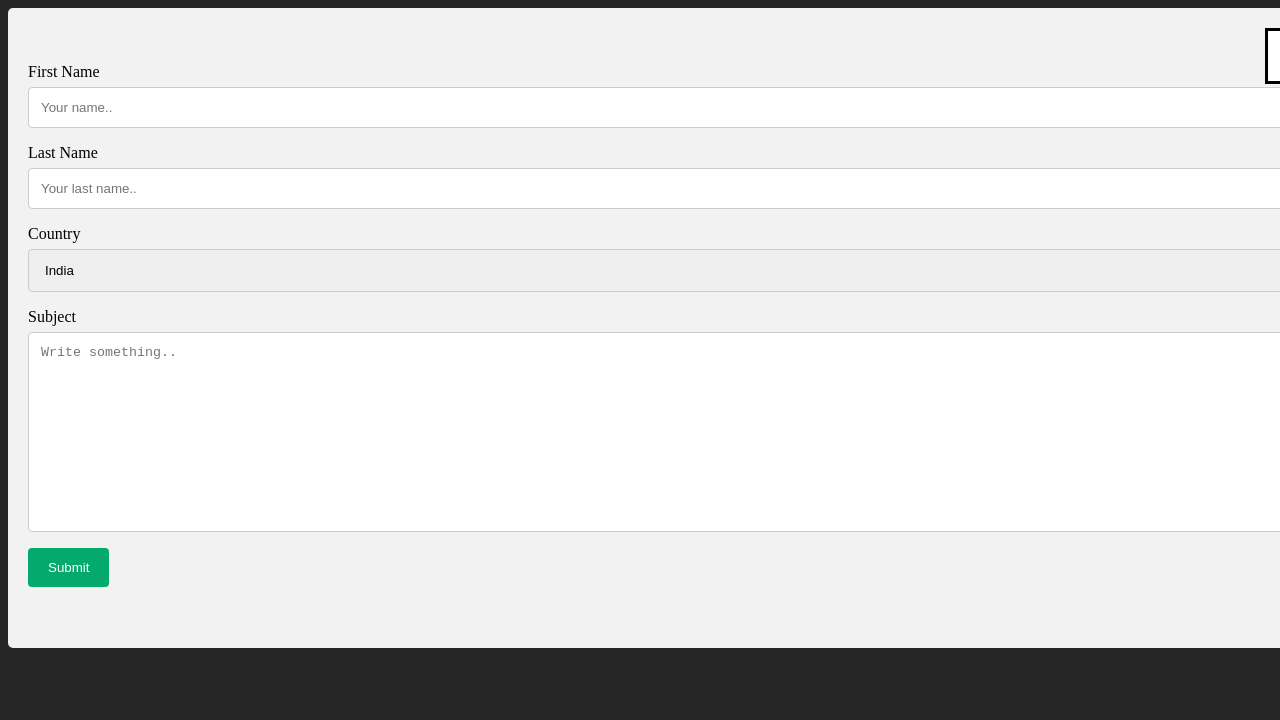
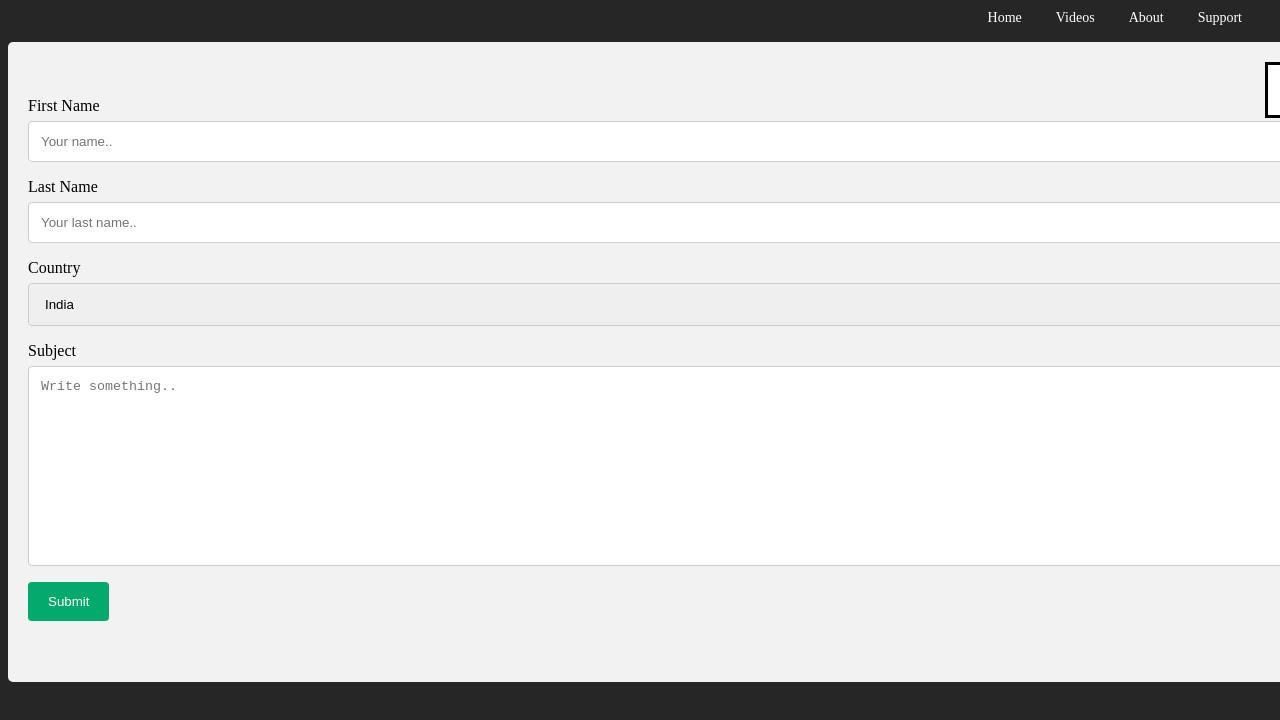
Before and after one commit to NeevGaming/NeevGaming-Website, a plain HTML site: page Support.html in a window 1280 px wide. Shown: the top 720 px of the page. Drawn offline with Linux system fonts and the light colour scheme.

Commit message:
Update Support.html

```diff
--- a/Support.html
+++ b/Support.html
@@ -4,7 +4,12 @@
         <head>
             <link rel="stylesheet" href="style.css">
           </head>
-
+        <nav><ul class="head">
+            <a href="Index.html" class="a"><li class="list1">Home</li></a>
+            <a href="Videos.html" class="a"><li class="list1">Videos</li></a>
+            <a href="About.html" class="a"><li class="list1">About</li></a>
+            <a href="Support.html" class="a"><li class="list1">Support</li></a>
+          </ul></nav>
           <div class="container" style="width: 1310px;  height: 600px;">
             <a href="index.html"><dialog open class="button2">X</dialog></a>
             <form action="action_page.php" style="transform: translateY(35px);">
```
